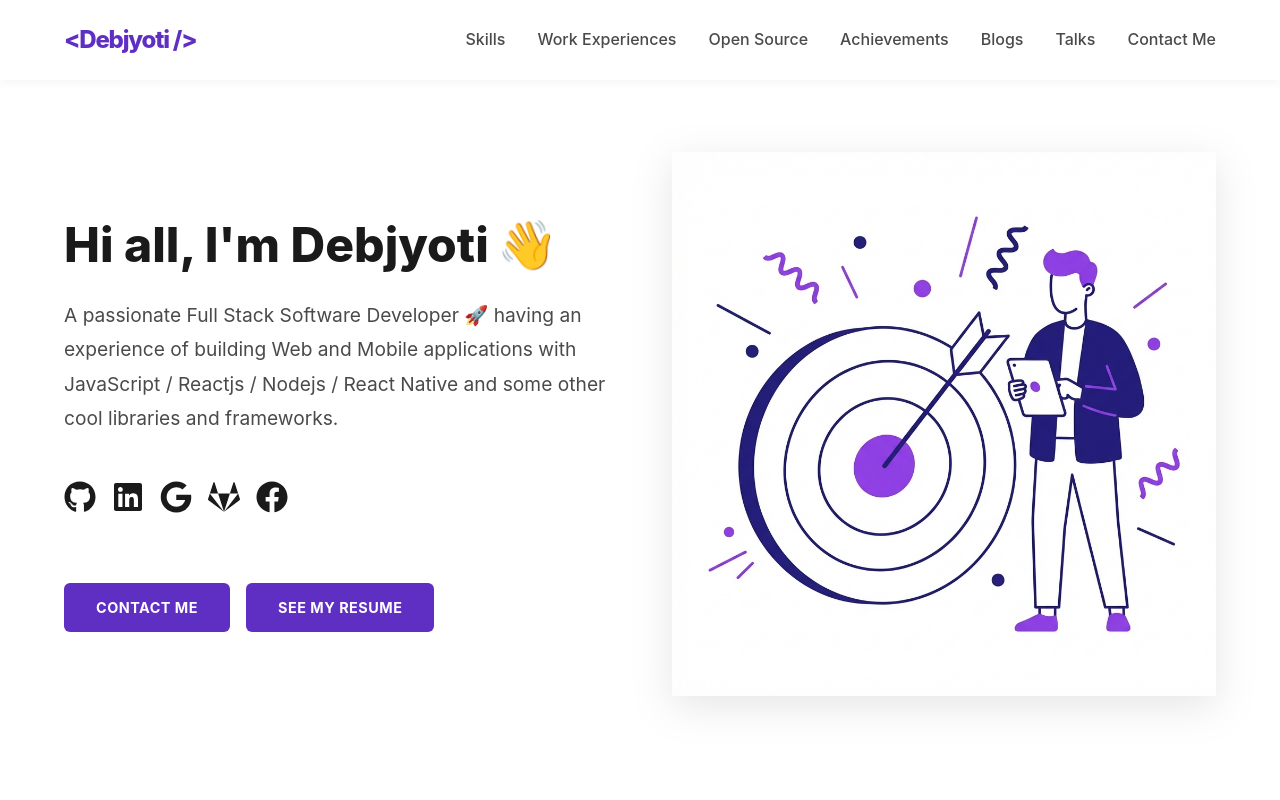
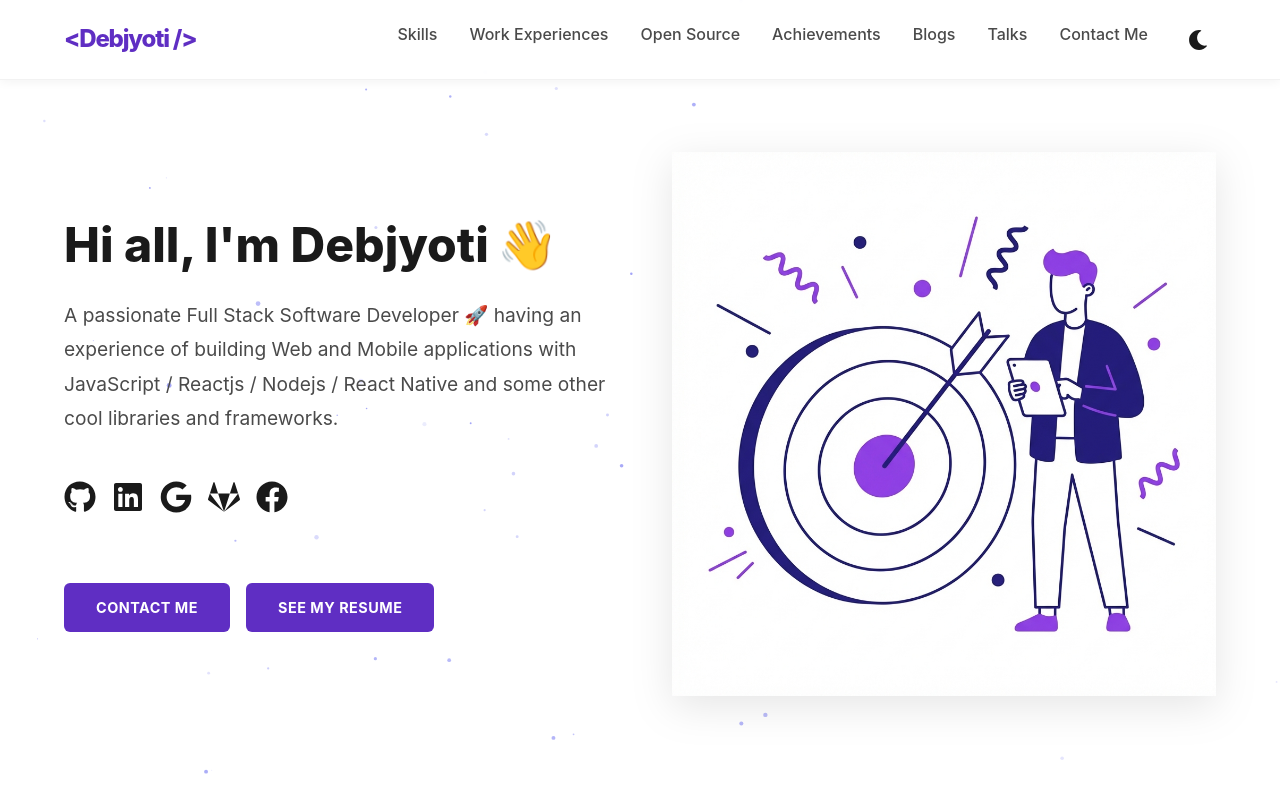
Before and after one commit to HipScout/HipScout.github.io, a React (Vite) app: page / in a window 1280 px wide. Shown: the top 800 px of the page. Built offline with nearby package versions, Linux system fonts and the light colour scheme.

Commit message:
Implement theme toggle and restore adaptive particles

```diff
--- a/src/App.jsx
+++ b/src/App.jsx
@@ -1,19 +1,36 @@
-import React from 'react';
+import React, { useState, useEffect } from 'react';
 import Navbar from './components/Navbar';
 import Hero from './components/Hero';
 import About from './components/About';
 import Projects from './components/Projects';
 import Contact from './components/Contact';
+import ParticlesBackground from './components/ParticlesBackground';
 import './index.css';
 
 function App() {
+  // Initialize theme from localStorage or default to 'light'
+  const [theme, setTheme] = useState(() => {
+    return localStorage.getItem('theme') || 'light';
+  });
+
+  // Update data-theme attribute and save to localStorage
+  useEffect(() => {
+    document.documentElement.setAttribute('data-theme', theme);
+    localStorage.setItem('theme', theme);
+  }, [theme]);
+
+  const toggleTheme = () => {
+    setTheme((prevTheme) => (prevTheme === 'light' ? 'dark' : 'light'));
+  };
+
   return (
     <div className="app-container">
-      <Navbar />
+      <ParticlesBackground theme={theme} />
+      <Navbar theme={theme} toggleTheme={toggleTheme} />
       <main>
         <Hero />
+        <Projects />
         <About />
-        <Projects />
         <Contact />
       </main>
     </div>
--- a/src/components/Navbar.jsx
+++ b/src/components/Navbar.jsx
@@ -1,13 +1,10 @@
+import avatar from '../assets/ava.jpg';
+import { FaMoon, FaSun } from 'react-icons/fa';
 
-import avatar from '../assets/ava.jpg';
-
-const Navbar = () => {
+const Navbar = ({ theme, toggleTheme }) => {
     return (
         <nav className="navbar">
             <div className="navbar-brand">
-                {/* Keeping avatar as per previous user preference, or purely logo based on reference?
-                    Reference had text logo "<Saad Paste />". User asked "add this photo to image section" separately.
-                    Result: keeping avatar + text for personal touch. */}
                 <div className="logo">&lt;Debjyoti /&gt;</div>
             </div>
             <ul className="nav-links">
@@ -18,7 +15,11 @@ const Navbar = () => {
                 <li><a href="#blogs">Blogs</a></li>
                 <li><a href="#talks">Talks</a></li>
                 <li><a href="#contact">Contact Me</a></li>
-                {/* Theme toggle could go here */}
+                <li>
+                    <button onClick={toggleTheme} className="theme-toggle" aria-label="Toggle Theme">
+                        {theme === 'light' ? <FaMoon size={20} /> : <FaSun size={20} color="#fbbf24" />}
+                    </button>
+                </li>
             </ul>
         </nav>
     );
--- a/src/components/ParticlesBackground.jsx
+++ b/src/components/ParticlesBackground.jsx
@@ -1,7 +1,6 @@
-
 import React, { useEffect, useRef } from 'react';
 
-const ParticlesBackground = () => {
+const ParticlesBackground = ({ theme }) => {
     const canvasRef = useRef(null);
 
     useEffect(() => {
@@ -9,24 +8,29 @@ const ParticlesBackground = () => {
         const ctx = canvas.getContext('2d');
         let animationFrameId;
 
-        const resizeCanvas = () => {
+        // Set canvas size
+        const handleResize = () => {
             canvas.width = window.innerWidth;
             canvas.height = window.innerHeight;
         };
 
-        window.addEventListener('resize', resizeCanvas);
-        resizeCanvas();
+        window.addEventListener('resize', handleResize);
+        handleResize();
 
-        const particles = [];
-        const particleCount = 100;
+        // Particles
+        const particlesArray = [];
+        const numberOfParticles = 80;
+
+        // Dynamic colors based on theme
+        const particleColor = theme === 'dark' ? 'rgba(255, 255, 255, ' : 'rgba(99, 102, 241, '; // White for dark, Indigo for light
 
         class Particle {
             constructor() {
                 this.x = Math.random() * canvas.width;
                 this.y = Math.random() * canvas.height;
-                this.size = Math.random() * 2 + 0.1;
-                this.speedX = Math.random() * 0.5 - 0.25;
-                this.speedY = Math.random() * 0.5 - 0.25;
+                this.size = Math.random() * 2 + 0.5; // Slightly varied sizes
+                this.speedX = Math.random() * 1 - 0.5;
+                this.speedY = Math.random() * 1 - 0.5;
                 this.opacity = Math.random() * 0.5 + 0.1;
             }
 
@@ -34,43 +38,42 @@ const ParticlesBackground = () => {
                 this.x += this.speedX;
                 this.y += this.speedY;
 
-                if (this.x < 0) this.x = canvas.width;
-                if (this.x > canvas.width) this.x = 0;
-                if (this.y < 0) this.y = canvas.height;
-                if (this.y > canvas.height) this.y = 0;
+                if (this.x > canvas.width || this.x < 0) this.speedX = -this.speedX;
+                if (this.y > canvas.height || this.y < 0) this.speedY = -this.speedY;
             }
 
             draw() {
-                ctx.fillStyle = `rgba(255, 255, 255, ${this.opacity})`;
+                ctx.fillStyle = particleColor + this.opacity + ')';
                 ctx.beginPath();
                 ctx.arc(this.x, this.y, this.size, 0, Math.PI * 2);
                 ctx.fill();
             }
         }
 
-        const init = () => {
-            for (let i = 0; i < particleCount; i++) {
-                particles.push(new Particle());
+        function init() {
+            particlesArray.length = 0; // Clear existing
+            for (let i = 0; i < numberOfParticles; i++) {
+                particlesArray.push(new Particle());
             }
-        };
+        }
 
-        const animate = () => {
+        function animate() {
             ctx.clearRect(0, 0, canvas.width, canvas.height);
-            particles.forEach(particle => {
-                particle.update();
-                particle.draw();
-            });
+            for (let i = 0; i < particlesArray.length; i++) {
+                particlesArray[i].update();
+                particlesArray[i].draw();
+            }
             animationFrameId = requestAnimationFrame(animate);
-        };
+        }
 
         init();
         animate();
 
         return () => {
-            window.removeEventListener('resize', resizeCanvas);
+            window.removeEventListener('resize', handleResize);
             cancelAnimationFrame(animationFrameId);
         };
-    }, []);
+    }, [theme]); // Re-run effect when theme changes
 
     return (
         <canvas
@@ -79,7 +82,9 @@ const ParticlesBackground = () => {
                 position: 'fixed',
                 top: 0,
                 left: 0,
-                zIndex: -1,
+                width: '100%',
+                height: '100%',
+                zIndex: -1, // Behind everything
                 pointerEvents: 'none',
                 background: 'transparent'
             }}
--- a/src/index.css
+++ b/src/index.css
@@ -1,12 +1,13 @@
 :root {
-  /* Light Theme Variables */
+  /* Default Light Theme */
   --bg-color: #ffffff;
   --surface-color: #f8f9fa;
   --text-primary: #1a1a1a;
   --text-secondary: #4a4a4a;
   --accent-color: #5f2ec3;
-  /* Deep Purple from reference */
   --accent-hover: #4c249f;
+  --nav-bg: rgba(255, 255, 255, 0.95);
+  --border-color: rgba(0, 0, 0, 0.05);
 
   --font-sans: 'Inter', system-ui, -apple-system, sans-serif;
 
@@ -18,6 +19,18 @@
   --radius-md: 0.5rem;
   --radius-lg: 1rem;
   --nav-height: 80px;
+}
+
+[data-theme='dark'] {
+  --bg-color: #0a0a0a;
+  --surface-color: #171717;
+  --text-primary: #f5f5f5;
+  --text-secondary: #a3a3a3;
+  --accent-color: #8b5cf6;
+  /* Lighter Purple for dark mode */
+  --accent-hover: #7c3aed;
+  --nav-bg: rgba(10, 10, 10, 0.8);
+  --border-color: rgba(255, 255, 255, 0.05);
 }
 
 * {
@@ -67,10 +80,11 @@ a {
   align-items: center;
   justify-content: space-between;
   padding: 0 5%;
-  background: rgba(255, 255, 255, 0.95);
+  background: var(--nav-bg);
   backdrop-filter: blur(10px);
   z-index: 1000;
   box-shadow: 0 2px 10px rgba(0, 0, 0, 0.05);
+  border-bottom: 1px solid var(--border-color);
 }
 
 .navbar-brand {
@@ -108,6 +122,24 @@ a {
 
 .nav-links a:hover {
   color: var(--accent-color);
+}
+
+.theme-toggle {
+  background: none;
+  border: none;
+  cursor: pointer;
+  color: var(--text-primary);
+  display: flex;
+  align-items: center;
+  justify-content: center;
+  padding: 0.5rem;
+  border-radius: 50%;
+  transition: background-color 0.2s, transform 0.2s;
+}
+
+.theme-toggle:hover {
+  background-color: var(--surface-color);
+  transform: rotate(15deg);
 }
 
 /* Hero Section */
```
